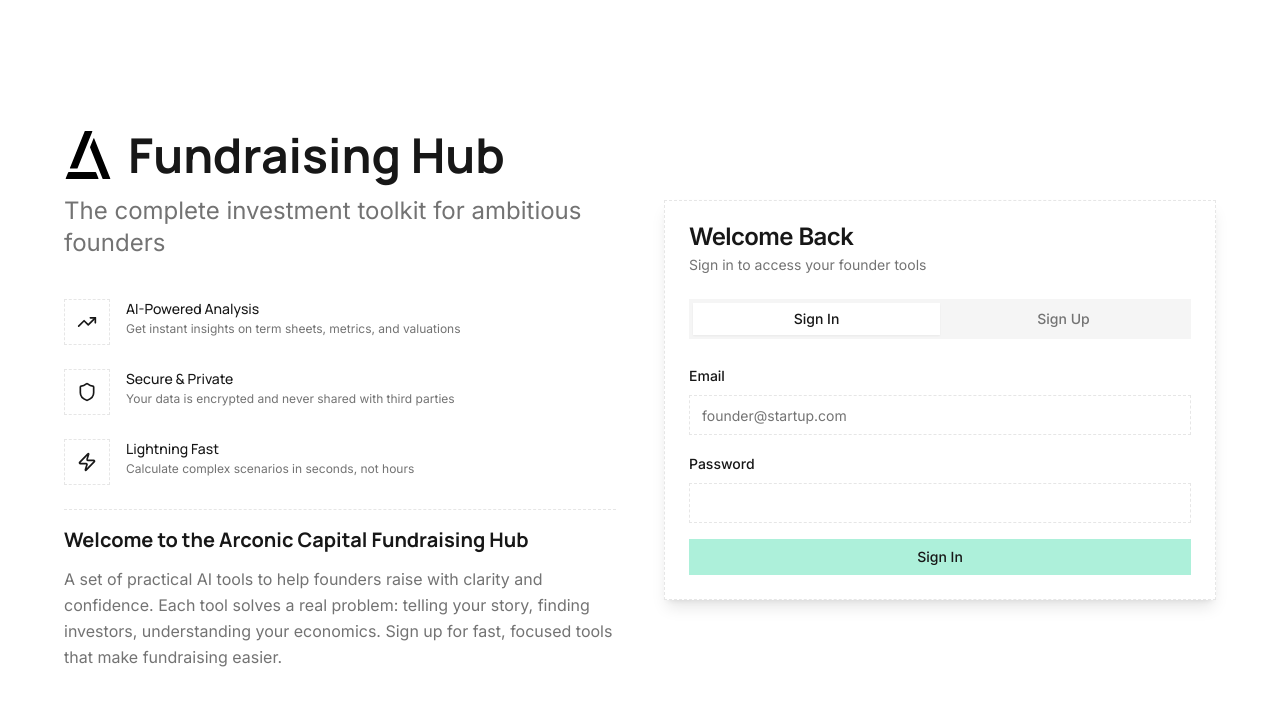
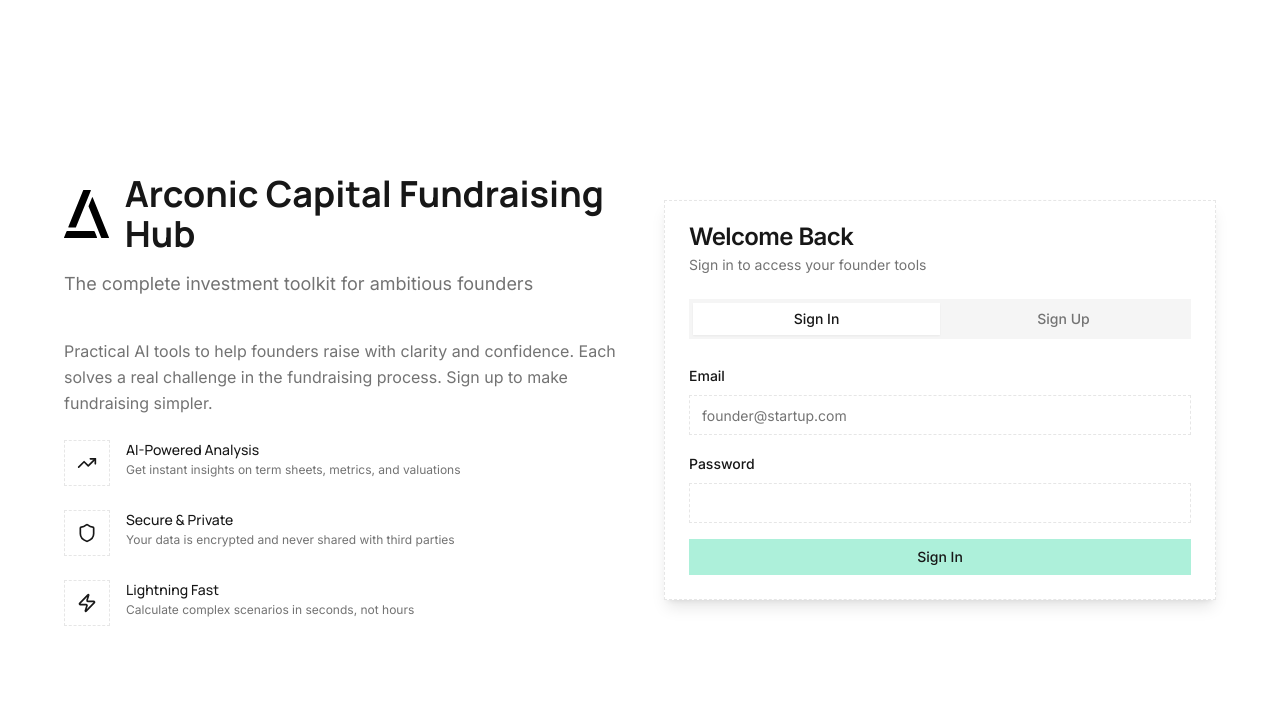
Before and after one commit to deen-source/Fundraising-Hub, a React (Vite) app: page / in a window 1280 px wide. Shown: the top 706 px of the page. Built offline with nearby package versions, Linux system fonts and the light colour scheme; the HTML template or start-up script is replaced by a standard one.

Commit message:
Refine Auth page layout and messaging
- Changed header to 'Arconic Capital Fundraising Hub'
- Made subtitle smaller to fit on one line
- Moved description above feature bullets
- Simplified description to be more concise and actionable
- Removed redundant 'Welcome' heading

```diff
--- a/src/pages/Auth.tsx
+++ b/src/pages/Auth.tsx
@@ -130,16 +130,21 @@
                 alt="Arconic Logo"
                 className="h-12 w-12"
               />
-              <h1 className="text-5xl font-bold">
-                Fundraising Hub
+              <h1 className="text-4xl font-bold">
+                Arconic Capital Fundraising Hub
               </h1>
             </div>
-            <p className="text-2xl text-muted-foreground">
+            <p className="text-lg text-muted-foreground">
               The complete investment toolkit for ambitious founders
             </p>
           </div>
 
           <div className="space-y-6">
+            {/* Description */}
+            <p className="text-muted-foreground leading-relaxed">
+              Practical AI tools to help founders raise with clarity and confidence. Each solves a real challenge in the fundraising process. Sign up to make fundraising simpler.
+            </p>
+
             <div className="flex items-start gap-4">
               <div className="p-3 border">
                 <TrendingUp className="w-5 h-5" />
@@ -174,18 +179,6 @@
                   Calculate complex scenarios in seconds, not hours
                 </p>
               </div>
-            </div>
-
-            {/* Description */}
-            <div className="pt-4 space-y-3 border-t">
-              <h2 className="text-xl font-bold">
-                Welcome to the Arconic Capital Fundraising Hub
-              </h2>
-              <p className="text-muted-foreground leading-relaxed">
-                A set of practical AI tools to help founders raise with clarity and confidence.
-                Each tool solves a real problem: telling your story, finding investors, understanding
-                your economics. Sign up for fast, focused tools that make fundraising easier.
-              </p>
             </div>
           </div>
         </div>
```
